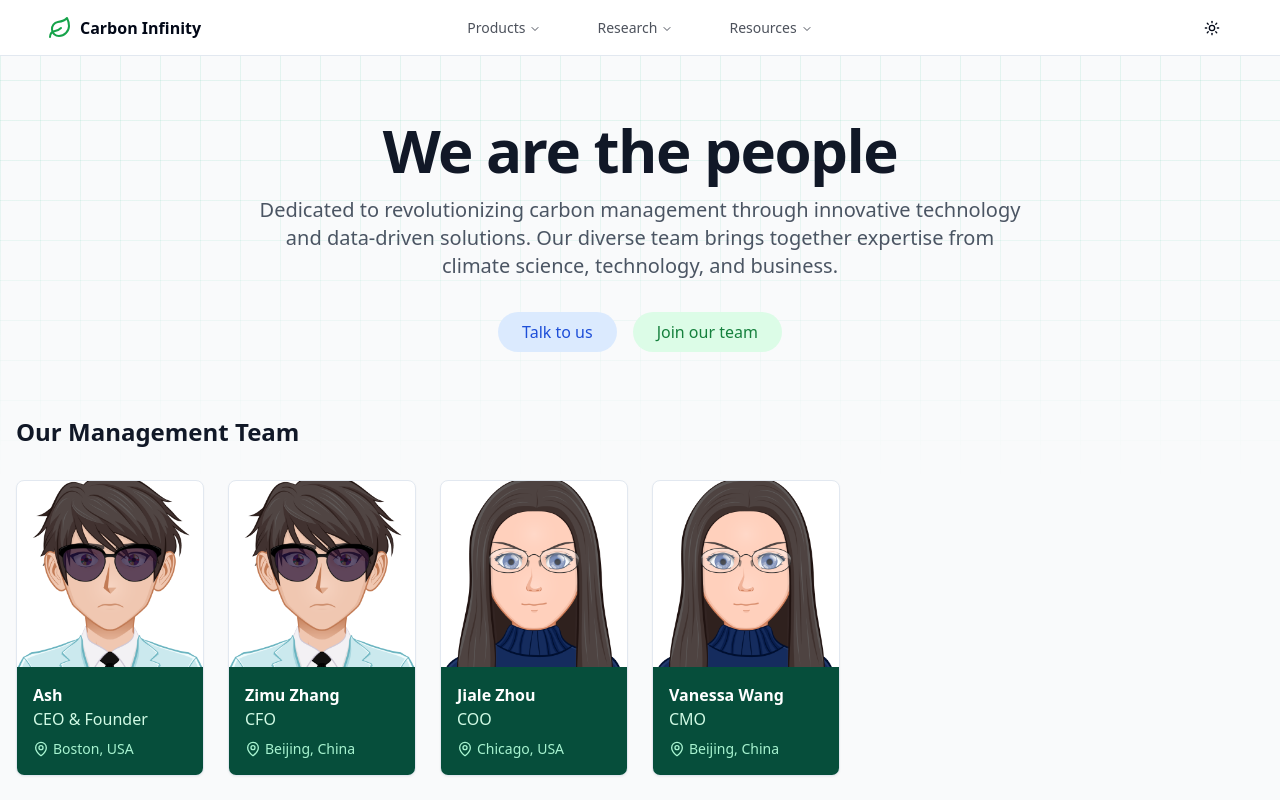
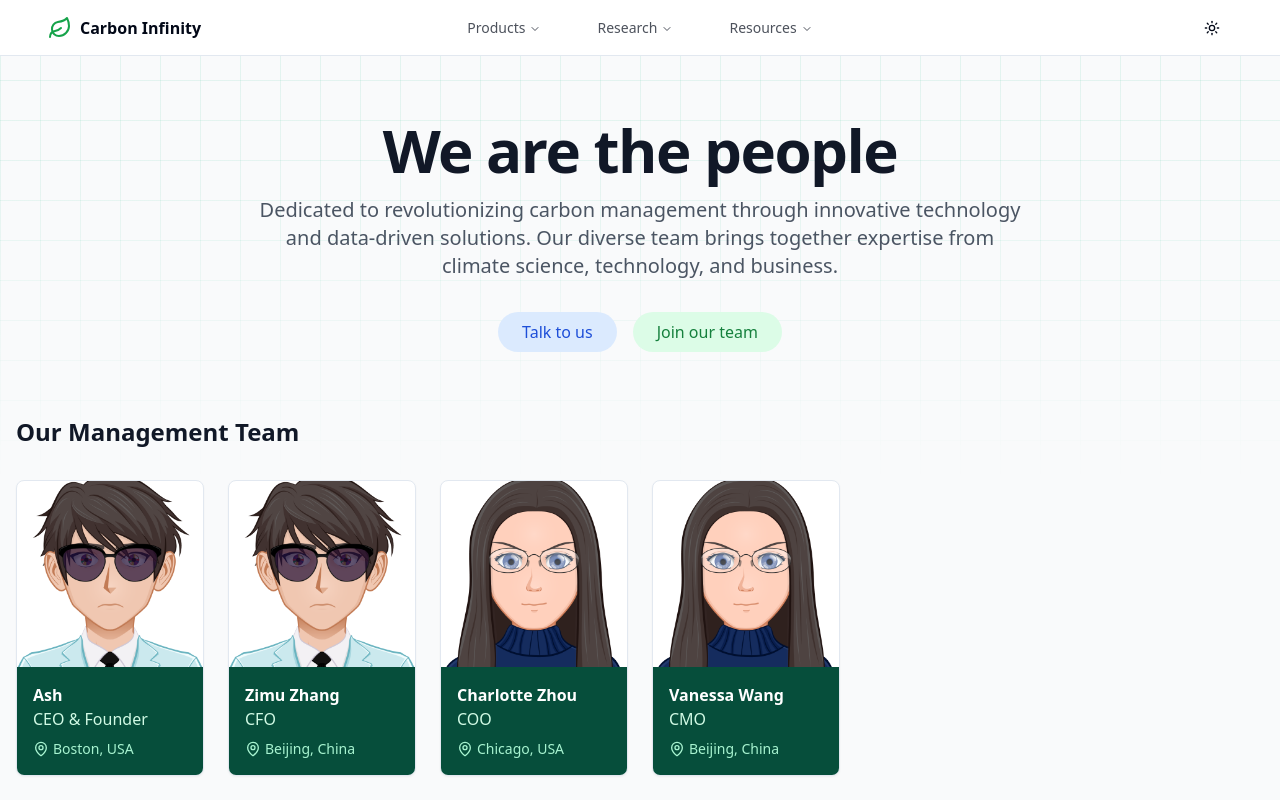
Before and after one commit to RicardoChaseCo/carbon_infinity, a Next.js app: page /resources/team in a window 1280 px wide. Shown: the top 800 px of the page. Built offline with nearby package versions, Linux system fonts and the light colour scheme.

Commit message:
Update Jiale's Info

```diff
--- a/src/app/resources/team/page.tsx
+++ b/src/app/resources/team/page.tsx
@@ -33,10 +33,10 @@ const teamMembers: TeamMember[] = [
     location: "Beijing, China"
   },
   {
-    name: "Jiale Zhou",
+    name: "Charlotte Zhou",
     role: "COO",
     image: "/girlavatar.png",
-    bio: "Jiale Zhou holds an M.A. in Computational Social Science (Economics Concentration) from the University of Chicago and a B.B.A. in Applied Economics from The Chinese University of Hong Kong. Previously, she was a research assistant at Booth Business School and CUHK-Shenzhen. She is passionate about leveraging technologies to process and analyze information, understanding how it shapes stakeholders' behaviors, and exploring its real economic consequences.",
+    bio: "Charlotte Zhou holds an M.A. in Computational Social Science (Economics) from the University of Chicago and a B.B.A. in Applied Economics from The Chinese University of Hong Kong. With experience spanning government consulting, securities analysis, and research roles at leading institutions including the University of Chicago Booth School of Business, she excels at leveraging technology and analytics to drive organizational transformation and business growth.",
     location: "Chicago, USA"
   },
   {
--- a/src/components/carbon-hero.tsx
+++ b/src/components/carbon-hero.tsx
@@ -56,7 +56,7 @@ export default function CarbonHero() {
           initial={{ opacity: 0, y: 20 }}
           animate={{ opacity: 1, y: 0 }}
           transition={{ delay: 0.2 }}
-          className="text-5xl sm:text-5xl md:text-6xl lg:text-7xl font-bold tracking-tight mb-6 bg-clip-text text-transparent bg-gradient-to-r from-green-300 to-teal-400 dark:from-green-400 dark:to-teal-300"
+          className="text-5xl sm:text-5xl md:text-6xl lg:text-7xl font-bold tracking-tight mb-6 bg-clip-text text-transparent bg-gradient-to-r text-white dark:from-green-400 dark:to-teal-300"
         >
           Planet Data Infrastructure
         </motion.h1>
@@ -66,7 +66,7 @@ export default function CarbonHero() {
           initial={{ opacity: 0, y: 20 }}
           animate={{ opacity: 1, y: 0 }}
           transition={{ delay: 0.3 }}
-          className="text-green-400 dark:text-green-200 text-lg sm:text-xl mb-12 max-w-3xl mx-auto"
+          className="text-white dark:text-green-200 text-lg sm:text-xl mb-12 max-w-3xl mx-auto"
         >
           Monitoring vital earth activities to expose key earth signals for any use case.
         </motion.p>
@@ -86,7 +86,7 @@ export default function CarbonHero() {
             />
             <Button
               size="default"
-              className="bg-gradient-to-r from-green-600 to-teal-500 text-white hover:from-green-700 hover:to-teal-600 dark:from-green-500 dark:to-teal-400 dark:text-green-950 dark:hover:from-green-400 dark:hover:to-teal-300 transition-all duration-300 shadow-lg hover:shadow-xl"
+              className="bg-gradient-to-r from-green-600 to-teal-500 text-black hover:from-green-700 hover:to-teal-600 dark:from-green-500 dark:to-teal-400 dark:text-green-950 dark:hover:from-green-400 dark:hover:to-teal-300 transition-all duration-300 shadow-lg hover:shadow-xl"
             >
               Request Beta Access
             </Button>
```
